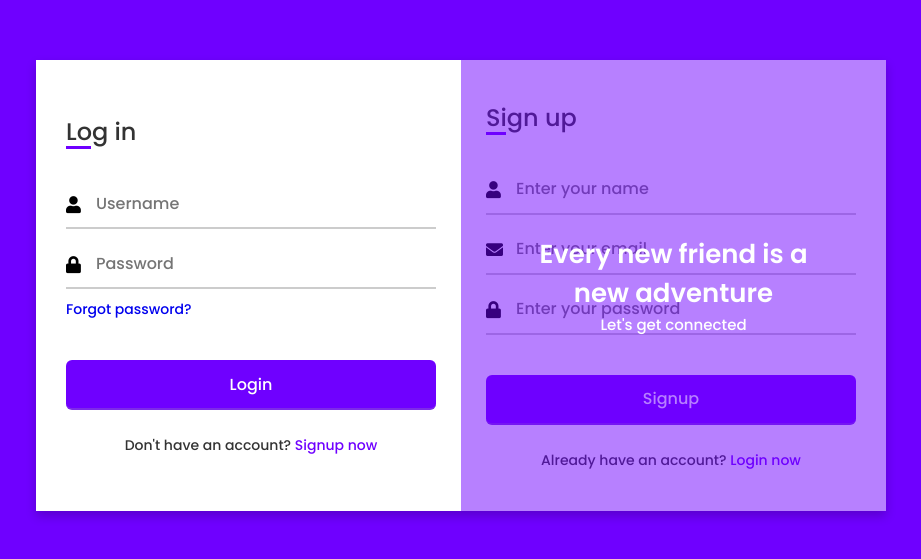
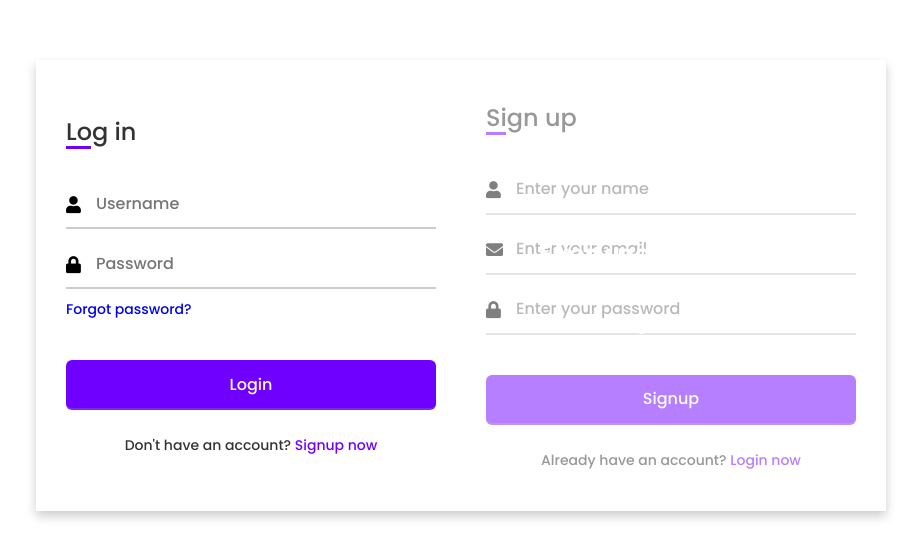
Before and after one commit to danzzcoding/login-and-signup, a website: page views/index.html in a window 1280 px wide. Shown: the part 115-674 px from the top of the page, without its empty margins (179-1100 px from the left). Drawn offline with Linux system fonts and the light colour scheme; files that its build step writes are made by us from their sources.

Commit message:
Update style.css

```diff
--- a/public/style.css
+++ b/public/style.css
@@ -11,7 +11,7 @@ body{
   display: flex;
   align-items: center;
   justify-content: center;
-  background: #6F00FF;
+  background: #FFFFFF;
   padding: 0px;
 }
 .container{
@@ -55,7 +55,7 @@ body{
   position: absolute;
   height: 100%;
   width: 100%;
-  background: #6F00FF;
+  background: #FFFFFF;
   opacity: 0.5;
   z-index: 12;
 }
@@ -179,7 +179,7 @@ body{
   transition: all 0.4s ease;
 }
 .forms .form-content .button input:hover{
-  background: #6F00FF;
+  background: #FFFFFF;
 }
 .forms .form-content label{
   color: #6F00FF;
```
